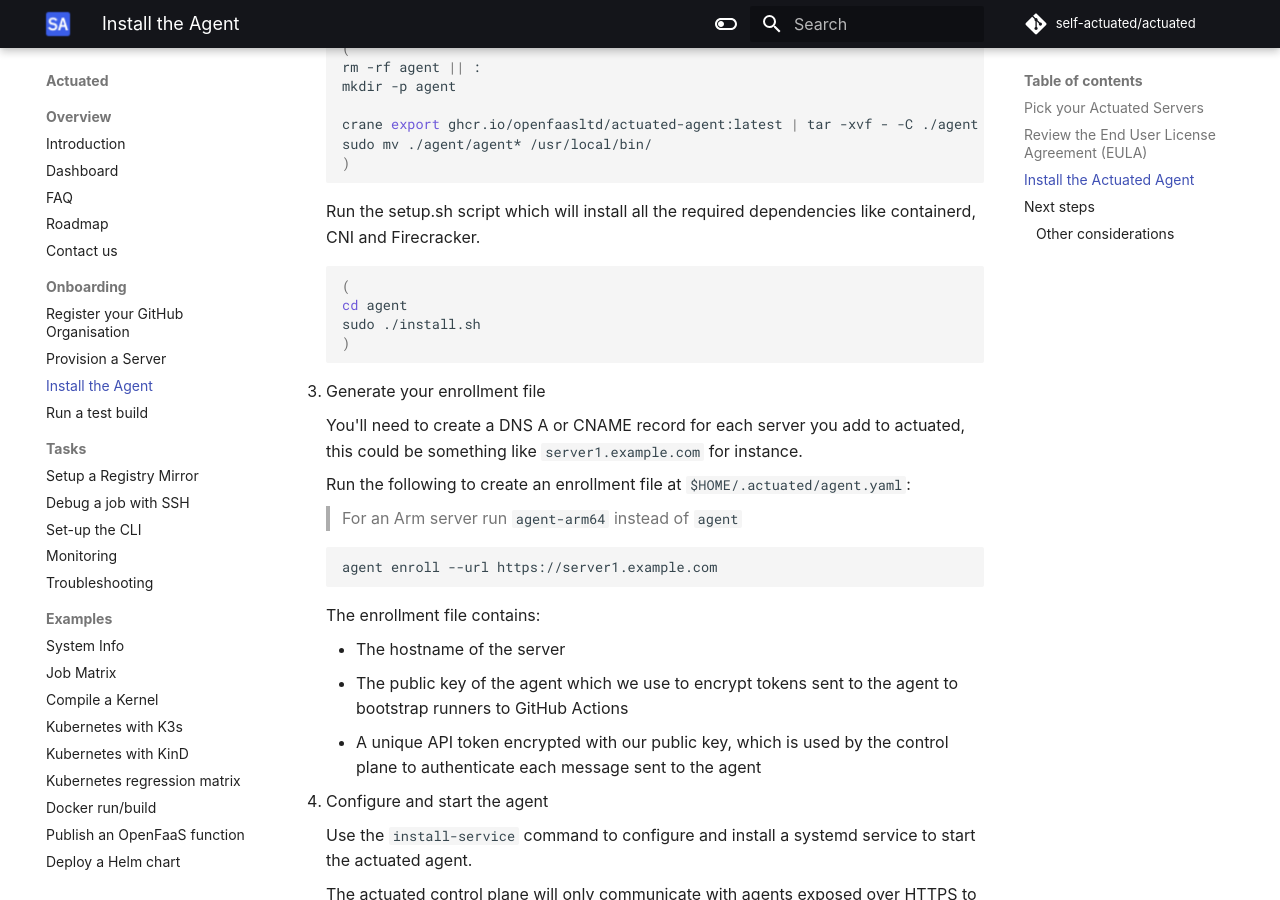
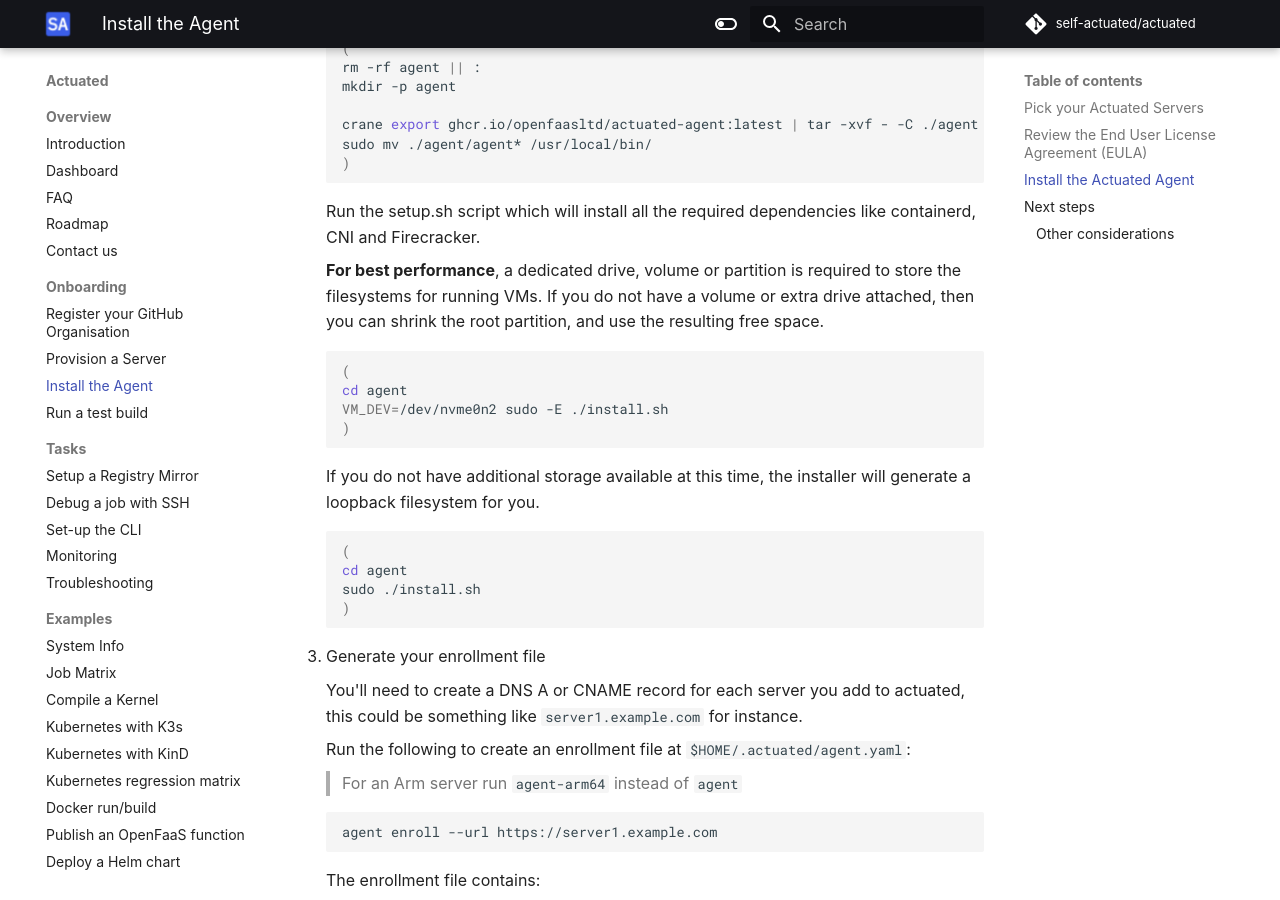
Before and after one commit to welteki/docs.actuated.dev, an MkDocs documentation site: the page built from docs/install-agent.md, in a window 1280 px wide and 900 px high, scrolled down 1534 px. Built offline with MkDocs 1.6.1 and Material for MkDocs 9.7.7, drawn with Linux system fonts in a browser that asks for light colours; some web fonts are replaced.

Commit message:
Add notes for VM_DEV option for installer
Signed-off-by: Alex Ellis (OpenFaaS Ltd) <alexellis2@gmail.com>

````diff
--- a/docs/install-agent.md
+++ b/docs/install-agent.md
@@ -61,6 +61,17 @@ If you missed it in the "Provision a Server" page, we recommend you use Ubuntu 2
     ```
 
     Run the setup.sh script which will install all the required dependencies like containerd, CNI and Firecracker.
+
+    **For best performance**, a dedicated drive, volume or partition is required to store the filesystems for running VMs. If you do not have a volume or extra drive attached, then you can shrink the root partition, and use the resulting free space.
+
+    ```bash
+    (
+    cd agent
+    VM_DEV=/dev/nvme0n2 sudo -E ./install.sh
+    )
+    ```
+
+    If you do not have additional storage available at this time, the installer will generate a loopback filesystem for you.
 
     ```bash
     (
````
